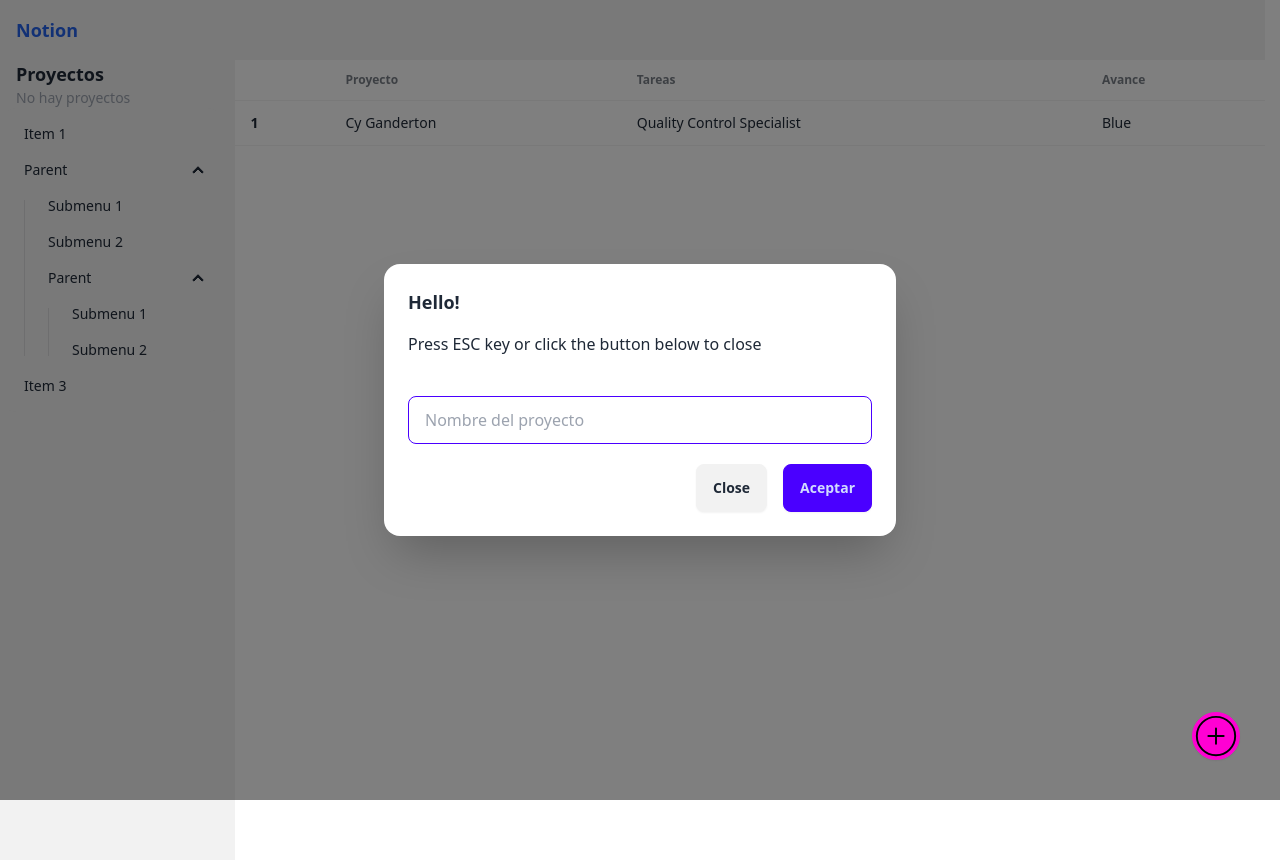
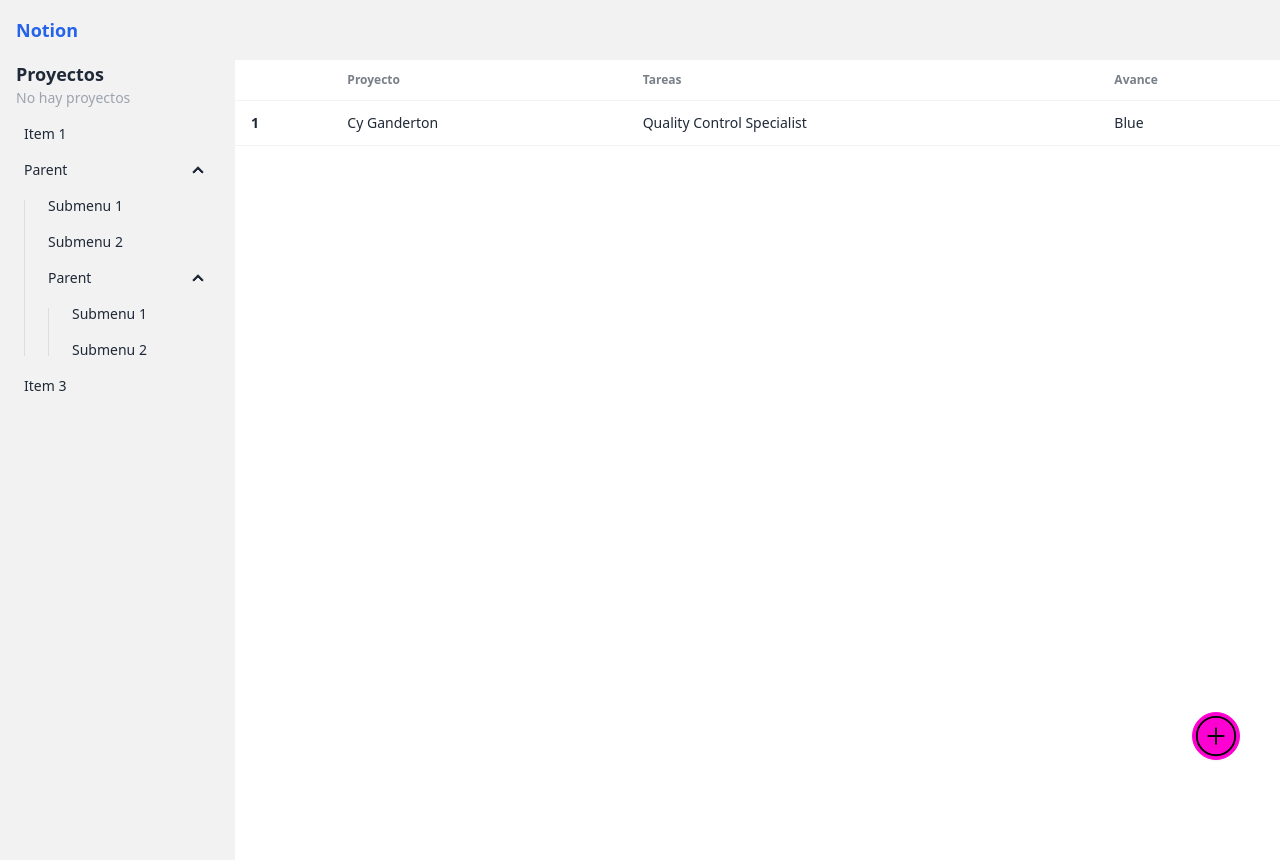
Before and after one commit to carlose2-glitch/06-projects-app, a Vue app: page /projects in a window 1280 px wide. Built offline with nearby package versions, Linux system fonts and the light colour scheme.

Commit message:
funcionalidad del modal

```diff
--- a/src/modules/common/components/inputModal.vue
+++ b/src/modules/common/components/inputModal.vue
@@ -1,19 +1,20 @@
 <template>
-  <dialog id="my_modal_1" class="modal" :open="true">
+  <dialog class="modal" :open="open">
     <div class="modal-box">
-      <h3 class="text-lg font-bold">Hello!</h3>
-      <p class="py-4">Press ESC key or click the button below to close</p>
+      <h3 class="text-lg font-bold">{{ title }}</h3>
+      <p v-if="subTitle" class="py-4">{{ subTitle }}</p>
       <div class="modal-action flex flex-col">
         <form method="dialog" @submit.prevent="submitValue">
           <input
+            ref="inputRef"
             type="text"
-            placeholder="Nombre del proyecto"
+            :placeholder="placeholder ?? 'Ingrese un valor'"
             class="input input-bordered input-primary w-full flex-1"
             v-model="inputValue"
           />
           <!-- if there is a button in form, it will close the modal -->
           <div class="flex justify-end mt-5">
-            <button class="btn mr-4">Close</button>
+            <button @click="$emit('close')" class="btn mr-4">Close</button>
             <button type="submit" class="btn btn-primary">Aceptar</button>
           </div>
         </form>
@@ -21,7 +22,10 @@
     </div>
   </dialog>
 
-  <div class="modal-backdrop fixed top-0 left-0 z-0 bg-black opacity-50 w-screen h-screen"></div>
+  <div
+    v-if="open"
+    class="modal-backdrop fixed top-0 left-0 z-0 bg-black opacity-50 w-screen h-screen"
+  ></div>
 </template>
 
 <script lang="ts" setup>
@@ -29,19 +33,25 @@ import { ref } from 'vue';
 
 interface Props {
   open: boolean;
+  title: String;
+  subTitle?: String;
+  placeholder?: String;
 }
+
+defineProps<Props>();
+
 const emits = defineEmits<{
   close: [void];
   value: [text: String];
 }>();
 
 const inputValue = ref('');
+const inputRef = ref<HTMLInputElement | null>(null);
 
 const submitValue = () => {
-  console.log({ value: inputValue.value });
   if (!inputValue.value) {
     //foco en el elemento
-
+    inputRef.value?.focus();
     return;
   }
   emits('value', inputValue.value.trim());
--- a/src/modules/projects/views/ProjectsView.vue
+++ b/src/modules/projects/views/ProjectsView.vue
@@ -22,13 +22,27 @@
     </table>
   </div>
 
-  <InputModal />
+  <InputModal
+    :open="modalOpen"
+    @close="modalOpen = false"
+    @value="onNewValue"
+    placeholder="Ingrese el nombre del proyecto"
+    title="Nuevo proyecto"
+    sub-title="Dale un nombre unico a tu proyecto"
+  />
 
-  <fab-button @click="() => console.log('click')"> <AddCircle /> </fab-button>
+  <fab-button @click="modalOpen = true"> <AddCircle /> </fab-button>
 </template>
 
 <script lang="ts" setup>
 import FabButton from '@/modules/common/components/FabButton.vue';
 import AddCircle from '@/modules/common/components/icons/AddCircle.vue';
 import InputModal from '@/modules/common/components/inputModal.vue';
+import { ref } from 'vue';
+
+const modalOpen = ref(false);
+
+const onNewValue = (projectName: String) => {
+  console.log({ projectName });
+};
 </script>
```
